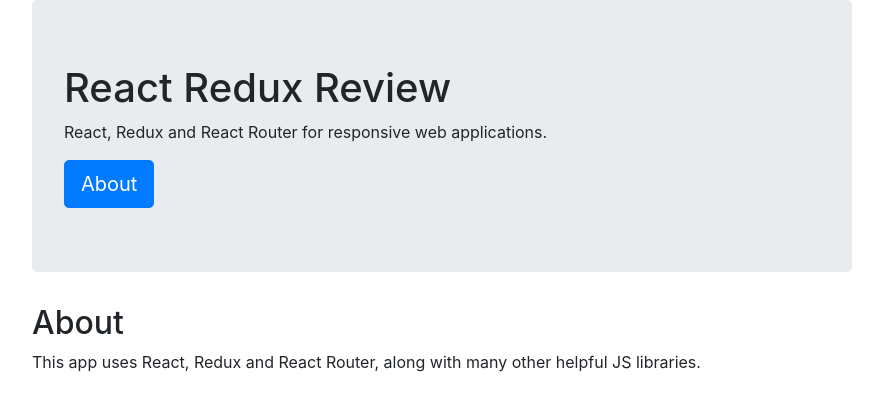
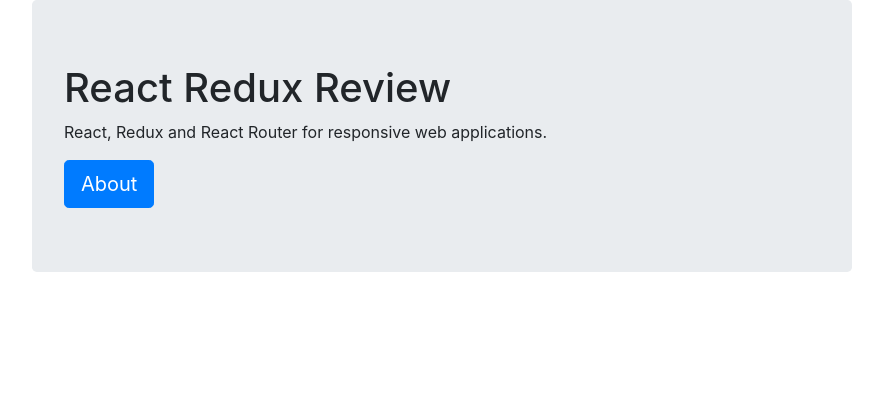
Before and after one commit to sethnejame/reactReduxReview, a React app: page / in a window 1280 px wide. Shown: the top 410 px of the page, without its empty margins (198-1081 px from the left). Built offline with nearby package versions, Linux system fonts and the light colour scheme.

Commit message:
Fixing Route typo

```diff
--- a/src/components/App.js
+++ b/src/components/App.js
@@ -6,10 +6,8 @@
 const App = () => {
   return (
     <div className="container-fluid">
-      <Route>
-        <HomePage exact path="/" component={HomePage} />
-        <AboutPage path="/about" component={AboutPage} />
-      </Route>
+      <Route exact path="/" component={HomePage} />
+      <Route path="/about" component={AboutPage} />
     </div>
   );
 };
```
